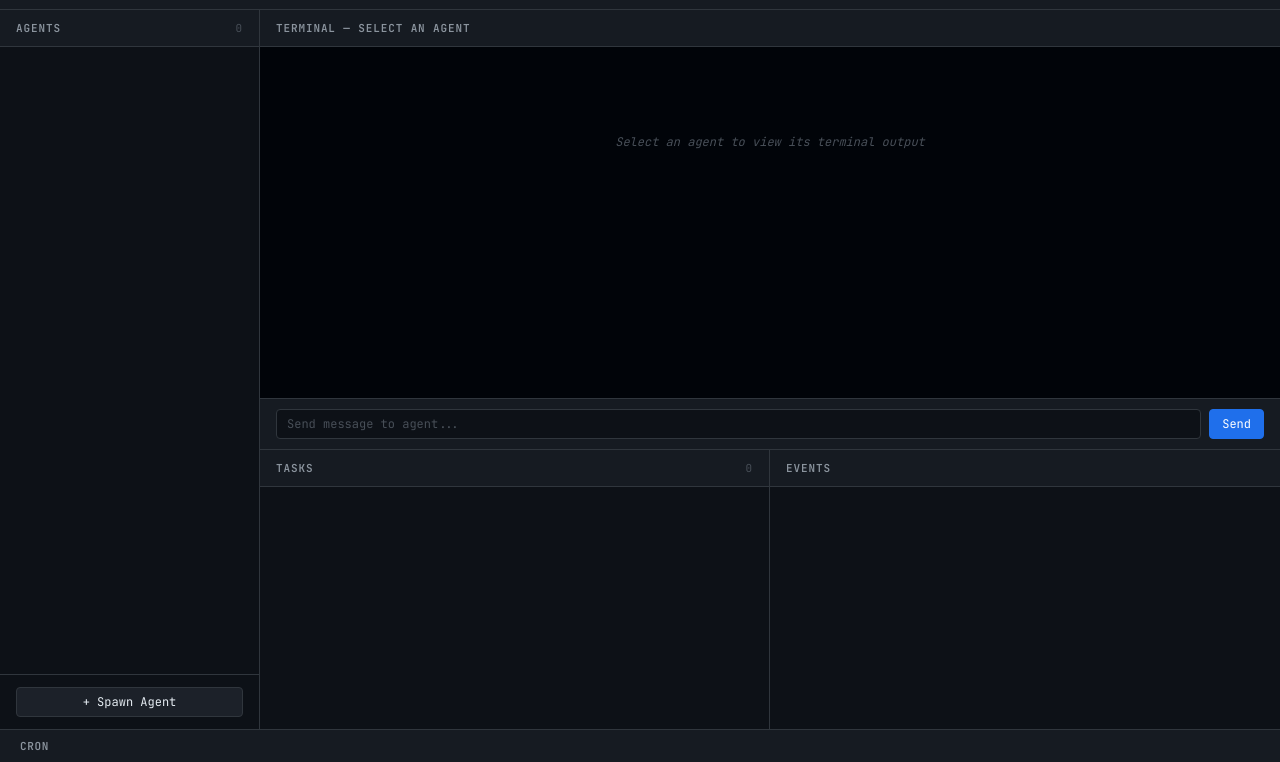
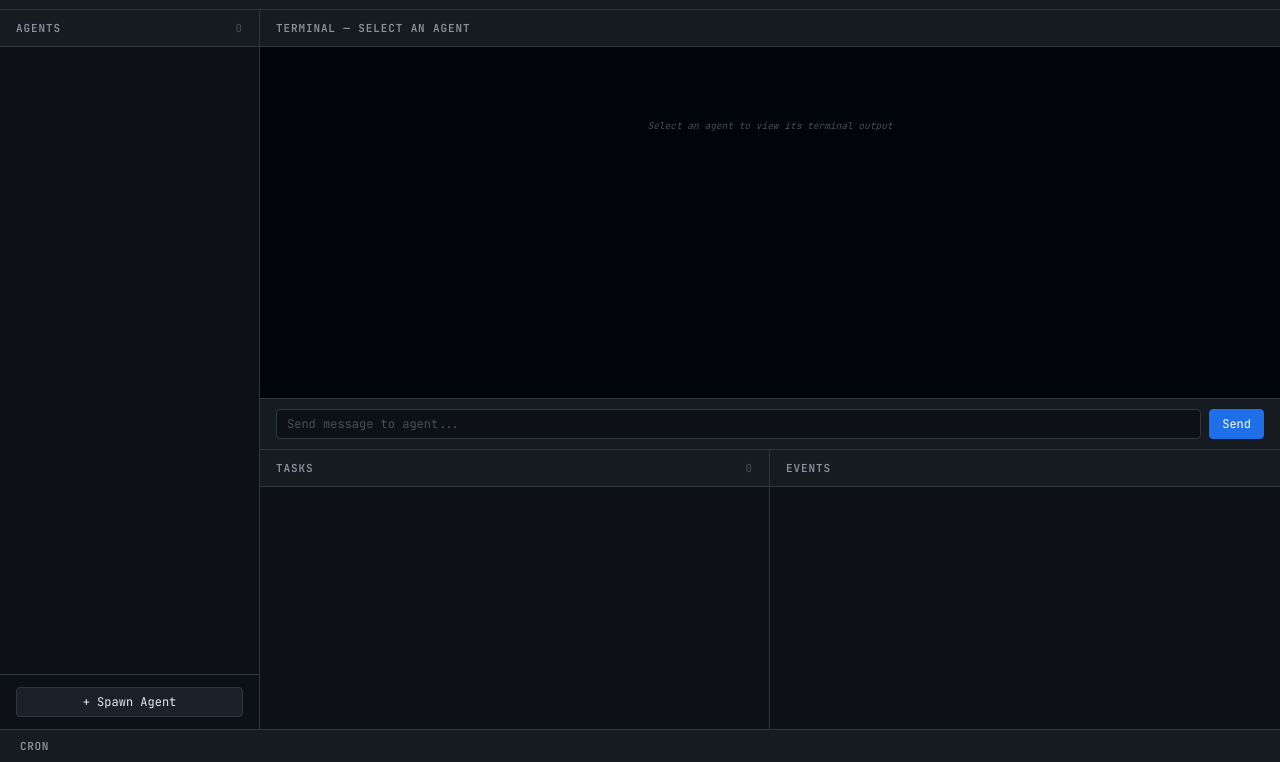
Before and after one commit to twaldin/openfleet, a website: page core/dashboard.html in a window 1280 px wide. Shown: the part 38-800 px from the top of the page. Drawn offline with Linux system fonts and the light colour scheme; no server answers.

Commit message:
fix terminal pane: pre instead of pre-wrap, smaller font, no line wrapping

```diff
--- a/core/dashboard.html
+++ b/core/dashboard.html
@@ -251,12 +251,12 @@
 .pane-viewer {
   flex: 1;
   overflow: auto;
-  padding: 12px 16px;
+  padding: 8px 10px;
   background: #010409;
-  font-size: 12px;
-  line-height: 1.45;
-  white-space: pre-wrap;
-  word-break: break-all;
+  font-size: 9.5px;
+  line-height: 1.3;
+  white-space: pre;
+  overflow-x: auto;
   color: #c9d1d9;
   min-height: 0;
 }
```
